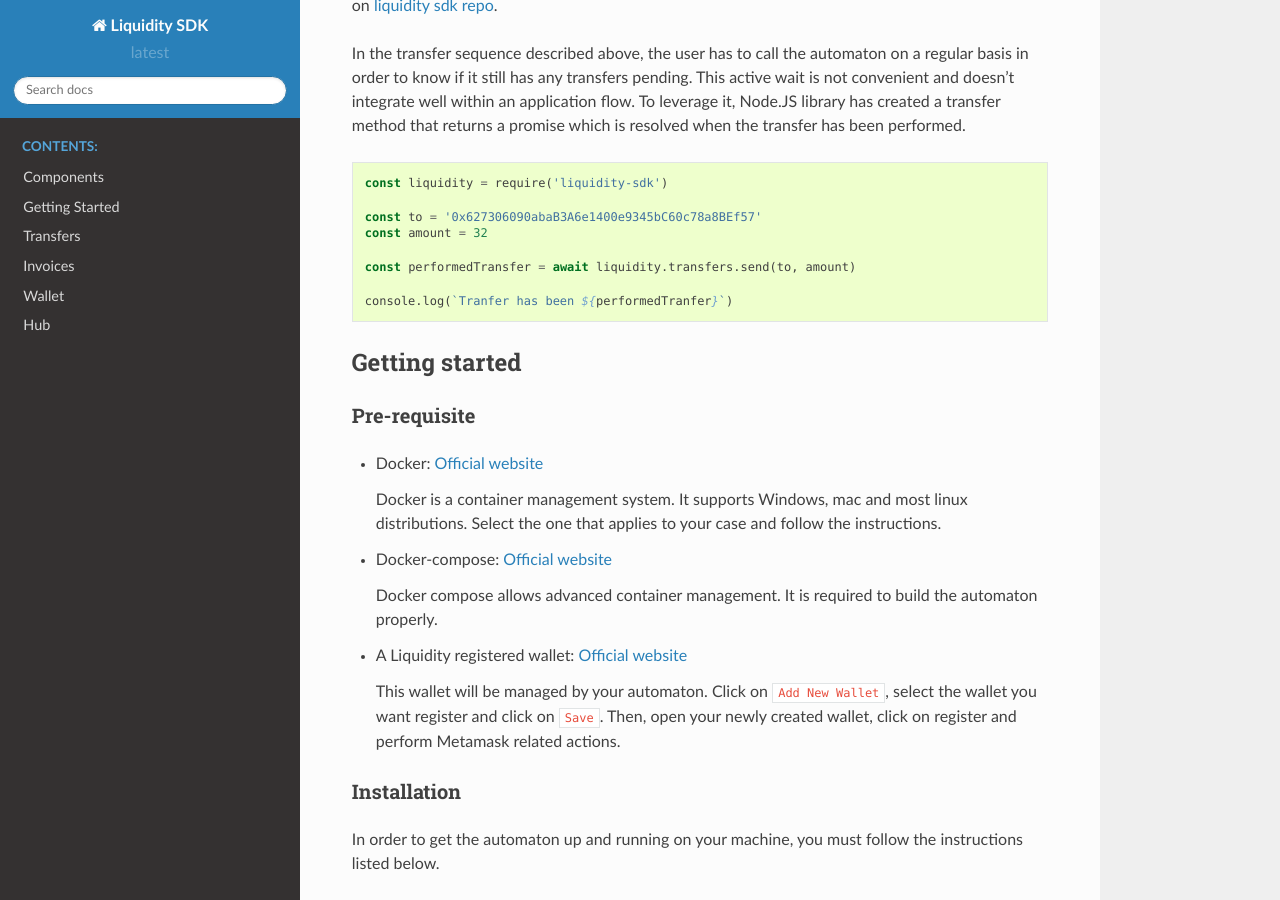
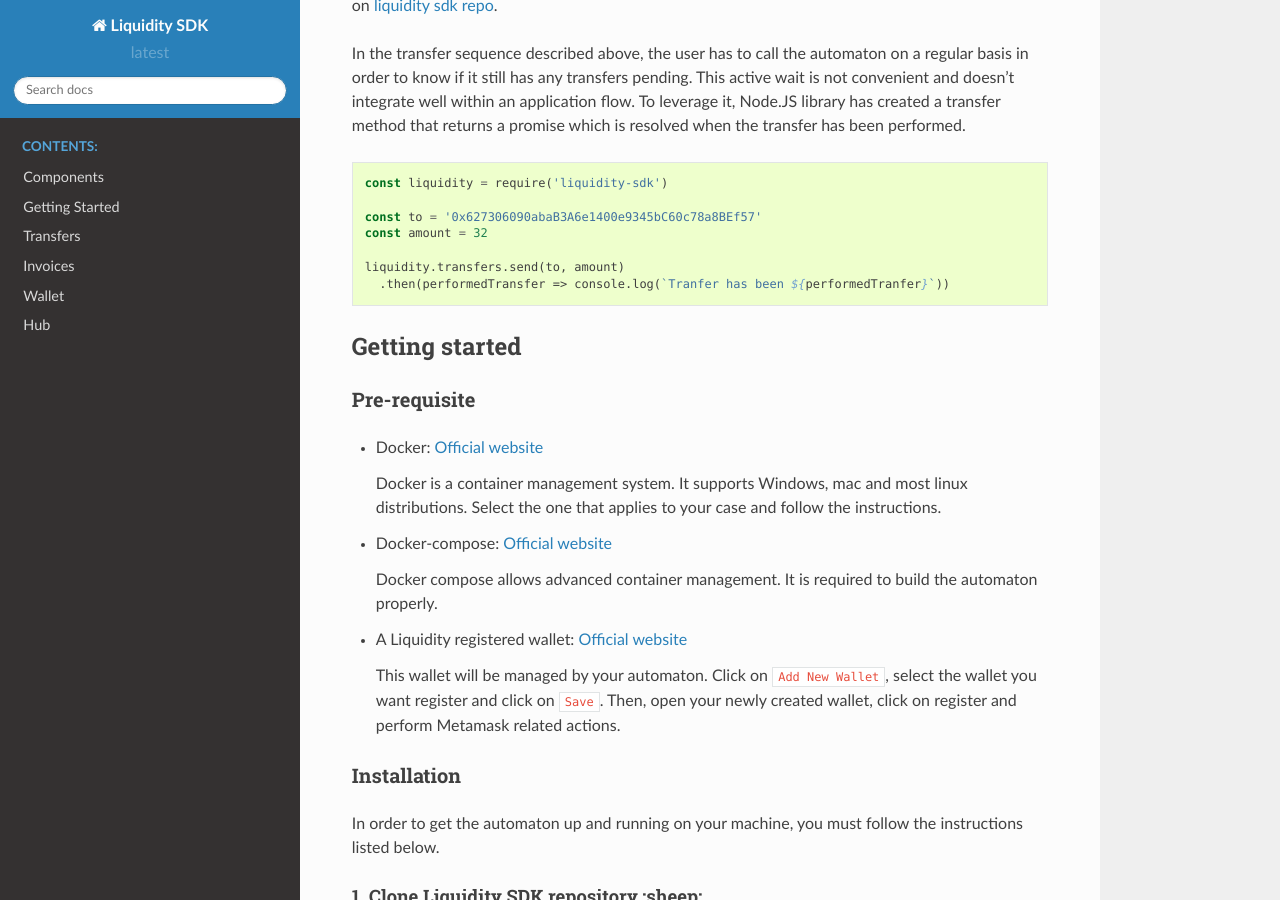
Before and after one commit to liquidity-network/liquidity-sdk, a Sphinx documentation site: the page built from docs/README.md, in a window 1280 px wide and 900 px high, scrolled down 1963 px. Built offline with Sphinx 7.4.7 and the Read the Docs theme 2.0.0, drawn with Linux system fonts in a browser that asks for light colours.

Commit message:
Fix example code documentation

````diff
--- a/docs/README.md
+++ b/docs/README.md
@@ -75,9 +75,8 @@
 const to = '0x627306090abaB3A6e1400e9345bC60c78a8BEf57'
 const amount = 32
 
-const performedTransfer = await liquidity.transfers.send(to, amount)
-
-console.log(`Tranfer has been ${performedTranfer}`)
+liquidity.transfers.send(to, amount)
+  .then(performedTransfer => console.log(`Tranfer has been ${performedTranfer}`))
 ```
 
 
````
